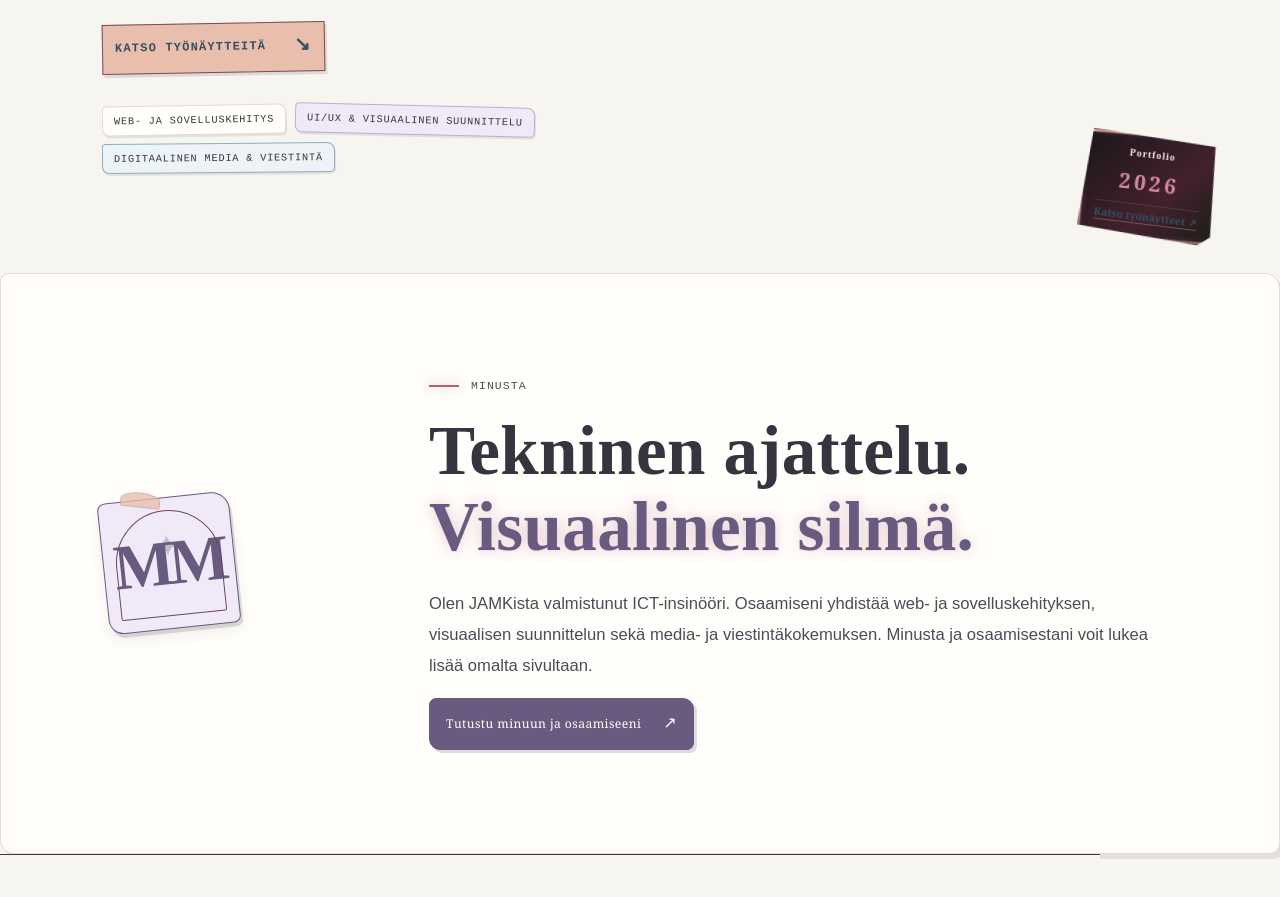
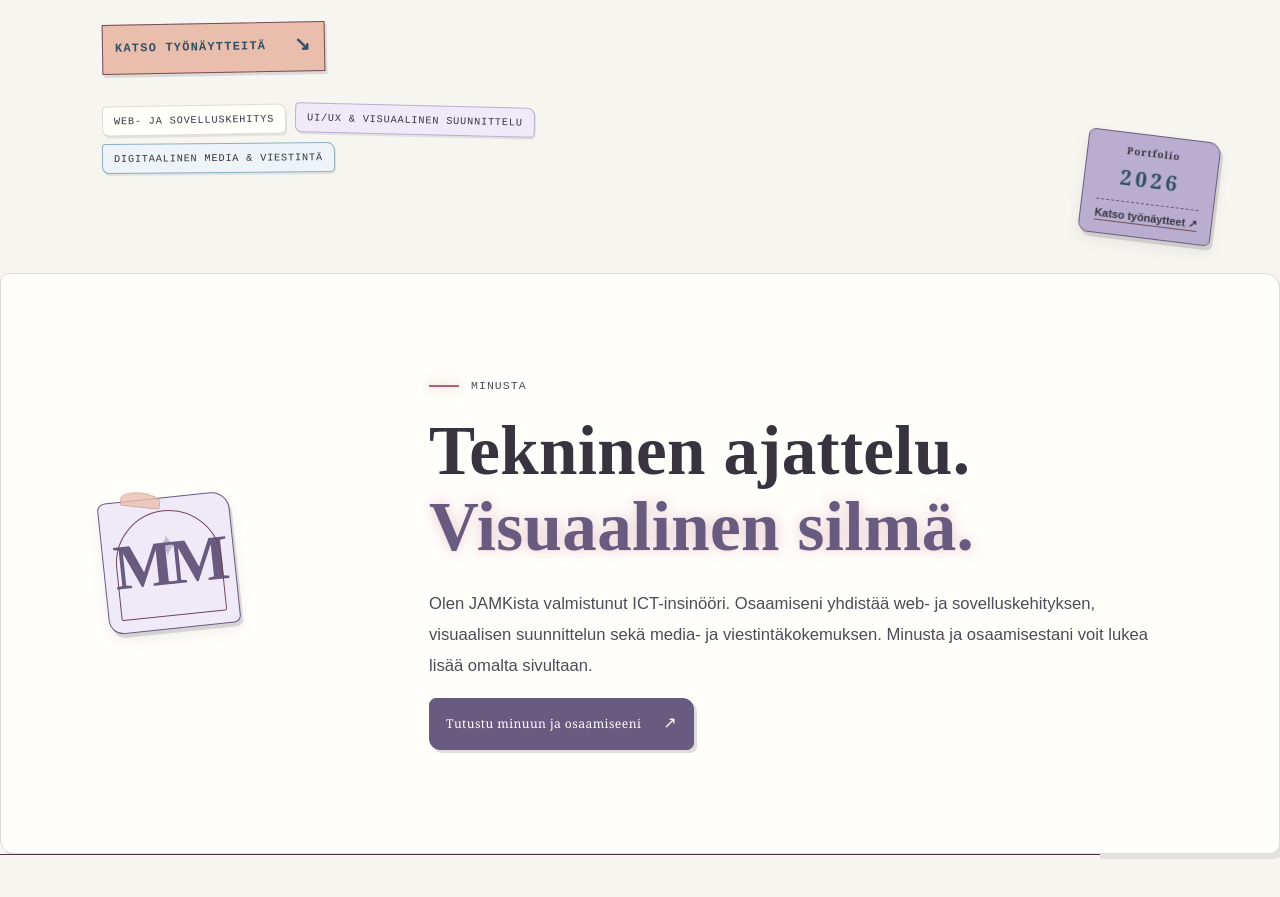
Before and after one commit to MarikaMatala/MarikaMatala.github.io, a plain HTML site: page index.html in a window 1280 px wide. Shown: the part 980-1877 px from the top of the page. Drawn offline with Linux system fonts and the light colour scheme.

Commit message:
nappiväri

```diff
--- a/bullet-journal.css
+++ b/bullet-journal.css
@@ -696,3 +696,46 @@ button.button, a.button {
   outline:3px solid #695B80!important;
   outline-offset:4px!important;
 }
+
+
+/* Portfolio 2026 sticker: match the bullet journal palette and keep the link obvious. */
+.hero-index {
+  color:var(--journal-ink)!important;
+  background:var(--journal-lavender)!important;
+  border:1px solid var(--journal-lavender-dark)!important;
+  border-radius:7px 12px 6px 10px!important;
+  clip-path:none!important;
+  box-shadow:3px 4px 0 rgba(55,52,63,.16),0 7px 14px rgba(55,52,63,.08)!important;
+  text-shadow:none!important;
+}
+.hero-index::before,
+.hero-index::after {
+  content:none!important;
+  display:none!important;
+}
+.hero-index .portfolio-word,
+.hero-index .portfolio-year,
+.hero-index .portfolio-action {
+  color:var(--journal-ink)!important;
+  text-shadow:none!important;
+}
+.hero-index .portfolio-word {font-family:Georgia,serif!important}
+.hero-index .portfolio-year {color:var(--journal-blue-dark)!important}
+.hero-index .portfolio-action {
+  display:block;
+  margin-top:7px;
+  padding-top:6px;
+  border-top:1px dashed var(--journal-lavender-dark);
+  font:700 .68rem/1.35 var(--ed-body,Arial,sans-serif);
+  letter-spacing:0;
+}
+.hero-index:hover {
+  color:var(--journal-ink)!important;
+  background:#D8CFE8!important;
+  filter:none!important;
+  transform:translateY(-3px) rotate(2deg)!important;
+}
+.hero-index:focus-visible {
+  outline:3px solid var(--journal-blue-dark)!important;
+  outline-offset:5px!important;
+}
```
